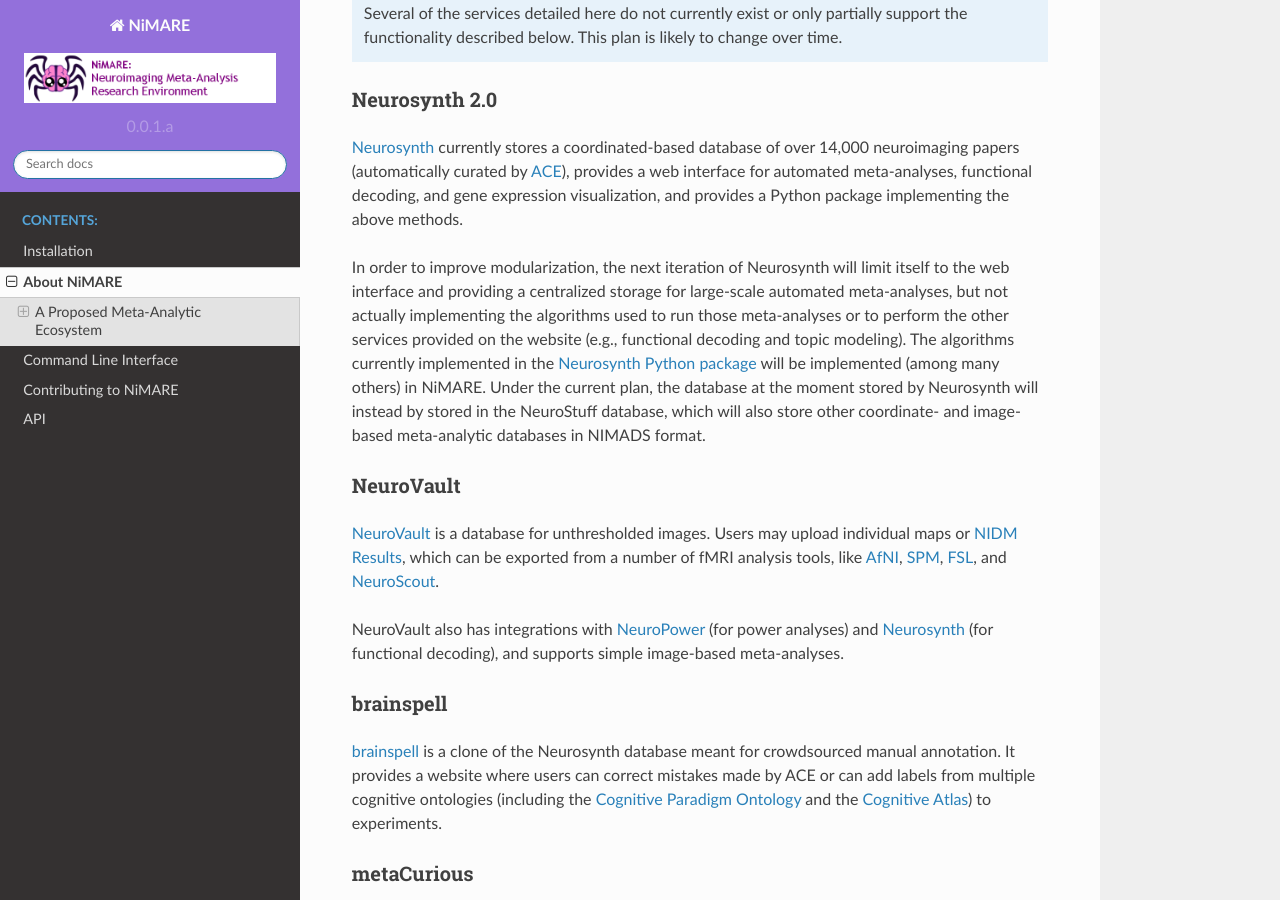
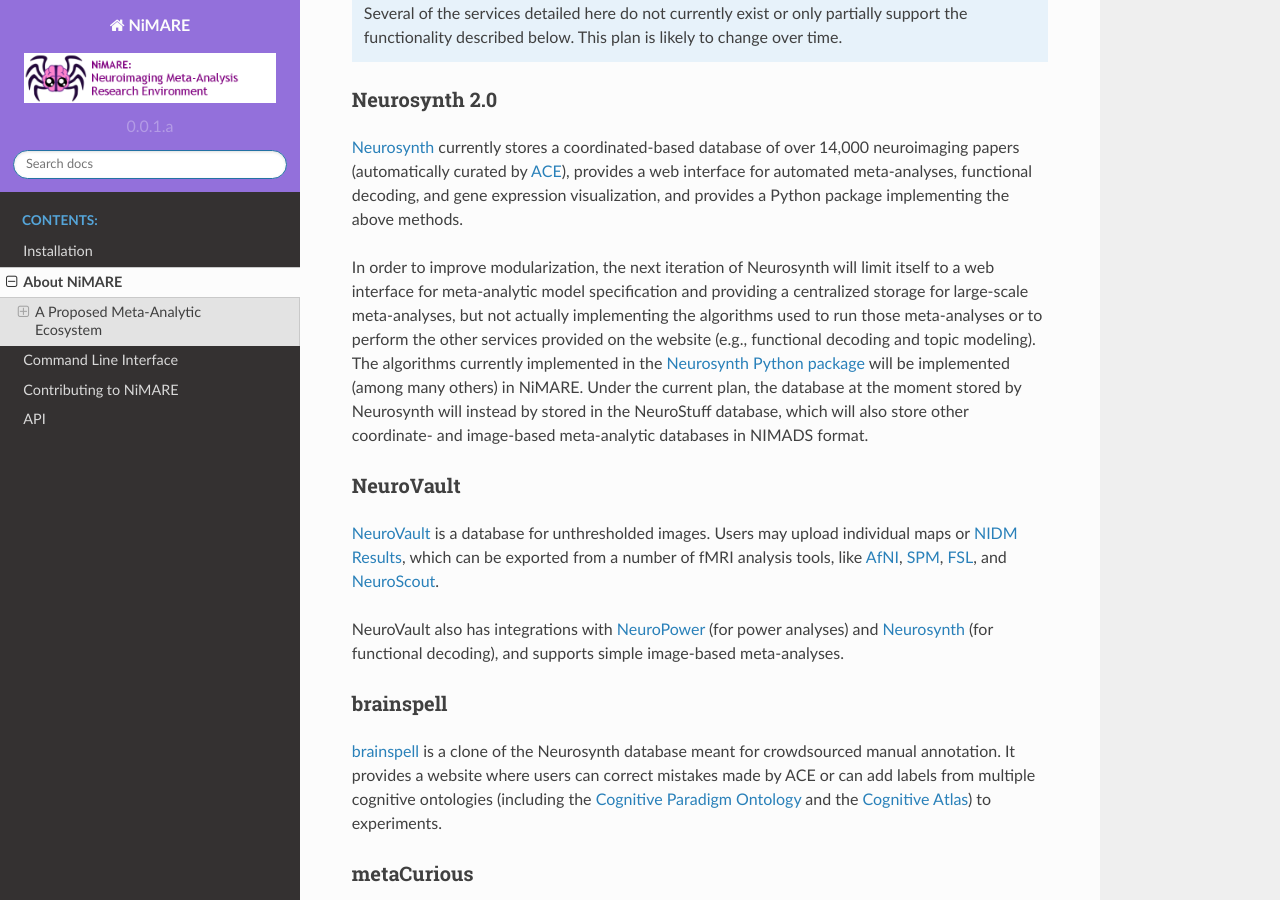
Before and after one commit to neurostuff/NiMARE, a Sphinx documentation site: the page built from docs/about.rst, in a window 1280 px wide and 900 px high, scrolled down 1305 px. Built offline with Sphinx 7.4.7 and the Read the Docs theme 2.0.0, drawn with Linux system fonts in a browser that asks for light colours; formulas are drawn with MathJax 3; pages that are not in the unit, such as notebooks, are missing from menus.

```diff
--- a/docs/about.rst
+++ b/docs/about.rst
@@ -50,10 +50,11 @@
 visualization, and provides a Python package implementing the above methods.
 
 In order to improve modularization, the next iteration of Neurosynth will limit
-itself to the web interface and providing a centralized storage for large-scale
-automated meta-analyses, but not actually implementing the algorithms used
-to run those meta-analyses or to perform the other services provided on the
-website (e.g., functional decoding and topic modeling).
+itself to a web interface for meta-analytic model specification and providing a
+centralized storage for large-scale meta-analyses, but not actually
+implementing the algorithms used to run those meta-analyses or to perform the
+other services provided on the website (e.g., functional decoding and topic
+modeling).
 The algorithms currently implemented in the `Neurosynth Python package`_ will be
 implemented (among many others) in NiMARE.
 Under the current plan, the database at the moment stored by Neurosynth will
```
Also changed, not shown: 2 other files.
